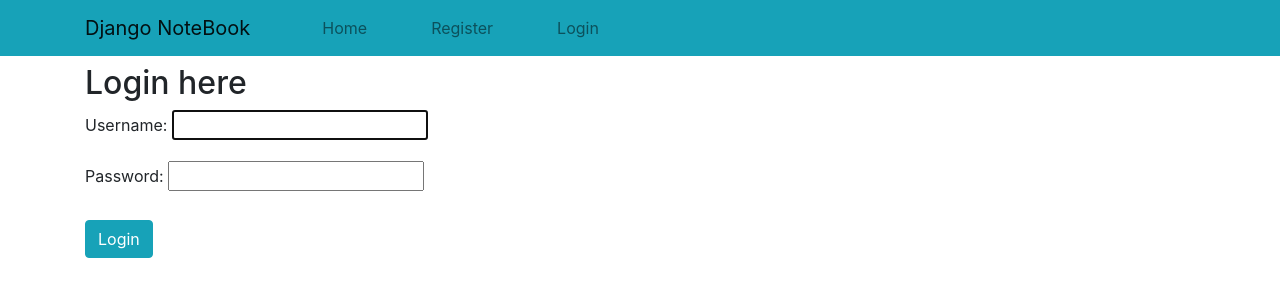
After one commit to blessedsibanda/django-notebook, a Django app: page /users/login/ in a window 1280 px wide. The commit adds this page. Shown: the top 300 px of the page. Run offline with Django 3.2, Linux system fonts and the light colour scheme; some libraries are stand-ins or nearby versions.

Commit message:
login and logout views

```diff
--- a/notebook/settings.py
+++ b/notebook/settings.py
@@ -120,3 +120,6 @@ USE_TZ = True
 # https://docs.djangoproject.com/en/2.1/howto/static-files/
 
 STATIC_URL = '/static/'
+
+LOGIN_REDIRECT_URL = '/'
+LOGOUT_REDIRECT_URL = '/'
--- a/notes/templates/header.html
+++ b/notes/templates/header.html
@@ -11,12 +11,21 @@
                     <li class="nav-item ml-md-5">
                         <a class="nav-link" href="/">Home</a>
                     </li>
+                    {% if request.user.is_authenticated %}
                         <li class="nav-item ml-md-5">
                             <a class="nav-link" href="{% url 'add_note' %}">New Note</a>
                         </li>
                         <li class="nav-item ml-md-5">
+                            <a class="nav-link" href="{% url 'users:logout' %}">Logout</a>
+                        </li>
+                    {% else %}
+                        <li class="nav-item ml-md-5">
                             <a class="nav-link" href="{% url 'users:register' %}">Register</a>
                         </li>
+                        <li class="nav-item ml-md-5">
+                            <a class="nav-link" href="{% url 'users:login' %}">Login</a>
+                        </li>
+                    {% endif %}
                 </ul>
             </div>
         </div>
--- /dev/null
+++ b/users/templates/users/login.html
@@ -0,0 +1,14 @@
+{% extends 'base.html' %}
+
+{% block content %}
+    <h2>Login here</h2>
+    <div class="row">
+        <div class="col-md-7">
+            <form class="form-group" action="" method="post">
+                {% csrf_token %}
+                {{ form.as_p }}
+                <button type="submit" class="btn btn-info mt-2">Login</button>
+            </form>
+        </div>
+    </div>
+{% endblock %}
--- a/users/urls.py
+++ b/users/urls.py
@@ -1,8 +1,11 @@
 from django.urls import path
+from django.contrib.auth.views import LoginView, LogoutView
 
 from . import views
 
 app_name = 'users'
 urlpatterns = [
     path('register/', views.register, name='register'),
+    path('login/', LoginView.as_view(template_name='users/login.html'), name='login'),
+    path('logout/', LogoutView.as_view(), name='logout'),
 ]
--- a/users/views.py
+++ b/users/views.py
@@ -3,11 +3,11 @@ from django.contrib.auth.forms import UserCreationForm
 
 
 def register(request):
-    form = UserCreationForm()
     if request.method == 'POST':
         form = UserCreationForm(request.POST)
         if form.is_valid():
             new_user = form.save()
             return redirect(reverse('home'))
-        return render(request, 'users/register.html', {'form': form})
+    else:
+        form = UserCreationForm()
     return render(request, 'users/register.html', {'form': form})
```
Also changed, not shown: notes/views.py (+4 -4 lines), db.sqlite3. Lines whose indentation alone changed are shown as unchanged.
